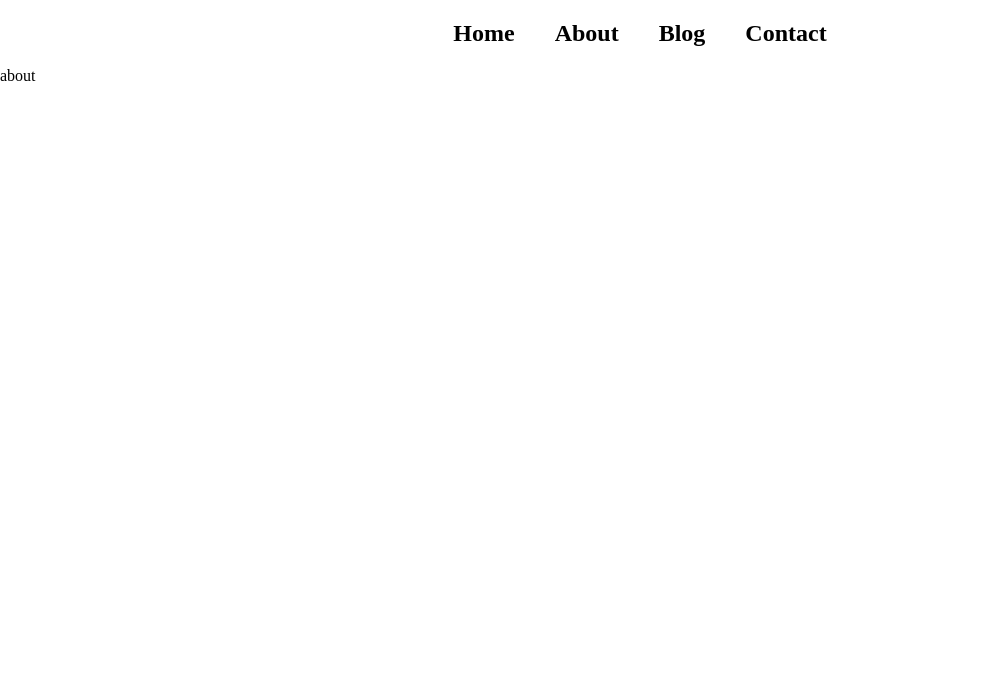
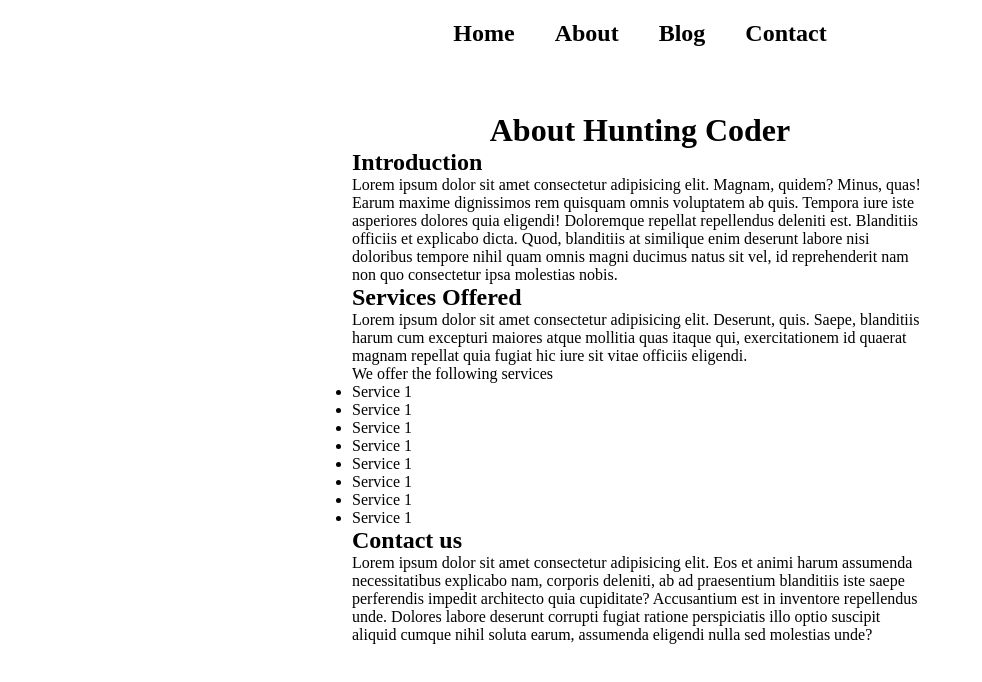
Before and after one commit to TheHimanshuDixit/Lets-Do-Blog, a Next.js app: page /about in a window 1280 px wide. Shown: the top 682 px of the page, without its empty margins (0-982 px from the left). Built offline with nearby package versions, Linux system fonts and the light colour scheme.

Commit message:
About page created

```diff
--- a/pages/about.js
+++ b/pages/about.js
@@ -1,9 +1,27 @@
-import React from 'react'
+import React from 'react';
+import styles from '../styles/About.module.css'
 
-const about = () => {
-  return (
-    <div>about</div>
-  )
-}
+const About = () => {
+  return <div className={styles.container}>
+    <h1 className={styles.center}>About Hunting Coder</h1>
+    <h2>Introduction</h2>
+    <p>Lorem ipsum dolor sit amet consectetur adipisicing elit. Magnam, quidem? Minus, quas! Earum maxime dignissimos rem quisquam omnis voluptatem ab quis. Tempora iure iste asperiores dolores quia eligendi! Doloremque repellat repellendus deleniti est. Blanditiis officiis et explicabo dicta. Quod, blanditiis at similique enim deserunt labore nisi doloribus tempore nihil quam omnis magni ducimus natus sit vel, id reprehenderit nam non quo consectetur ipsa molestias nobis. </p>
+    <h2>Services Offered</h2>
+    <p>Lorem ipsum dolor sit amet consectetur adipisicing elit. Deserunt, quis. Saepe, blanditiis harum cum excepturi maiores atque mollitia quas itaque qui, exercitationem id quaerat magnam repellat quia fugiat hic iure sit vitae officiis eligendi.</p>
+    <p>We offer the following services</p>
+    <ul>
+      <li>Service 1</li>
+      <li>Service 1</li>
+      <li>Service 1</li>
+      <li>Service 1</li>
+      <li>Service 1</li>
+      <li>Service 1</li>
+      <li>Service 1</li>
+      <li>Service 1</li>
+    </ul>
+    <h2>Contact us</h2>
+    <p>Lorem ipsum dolor sit amet consectetur adipisicing elit. Eos et animi harum assumenda necessitatibus explicabo nam, corporis deleniti, ab ad praesentium blanditiis iste saepe perferendis impedit architecto quia cupiditate? Accusantium est in inventore repellendus unde. Dolores labore deserunt corrupti fugiat ratione perspiciatis illo optio suscipit aliquid cumque nihil soluta earum, assumenda eligendi nulla sed molestias unde?</p>
+  </div>;
+};
 
-export default about
+export default About;
--- /dev/null
+++ b/styles/About.module.css
@@ -0,0 +1,8 @@
+.container {
+    margin: 45px auto;
+    max-width: 45vw;
+}
+
+.center {
+    text-align: center;
+}
```
